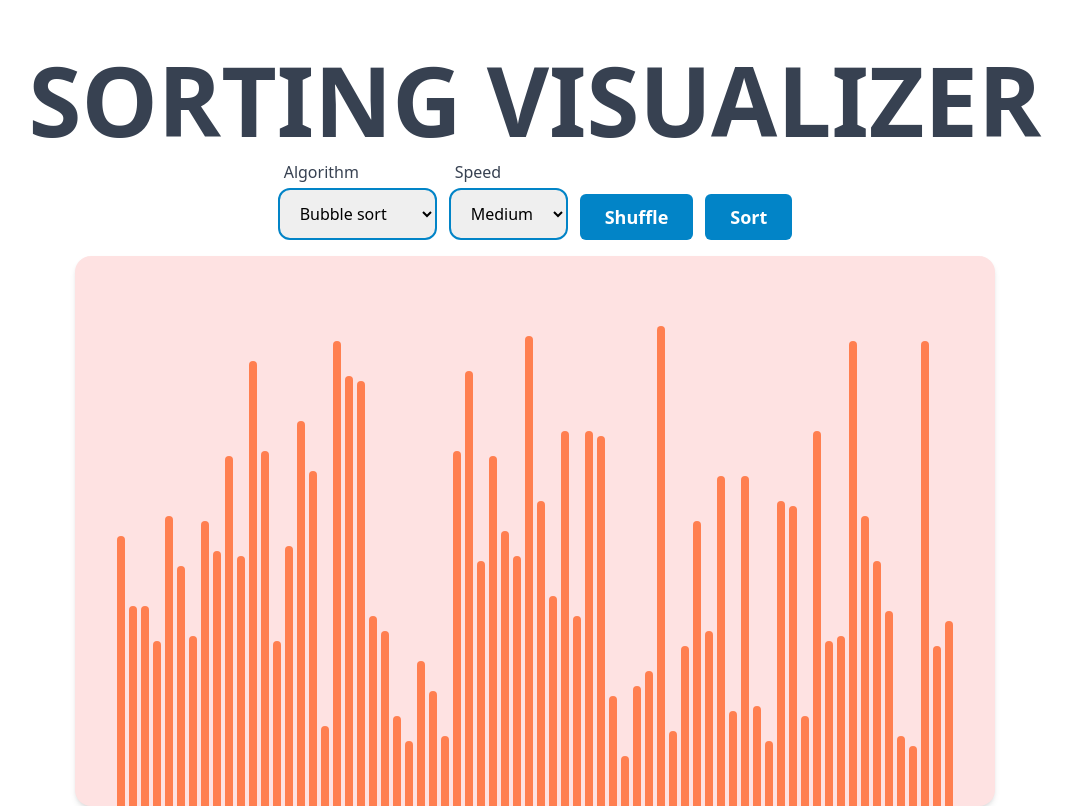
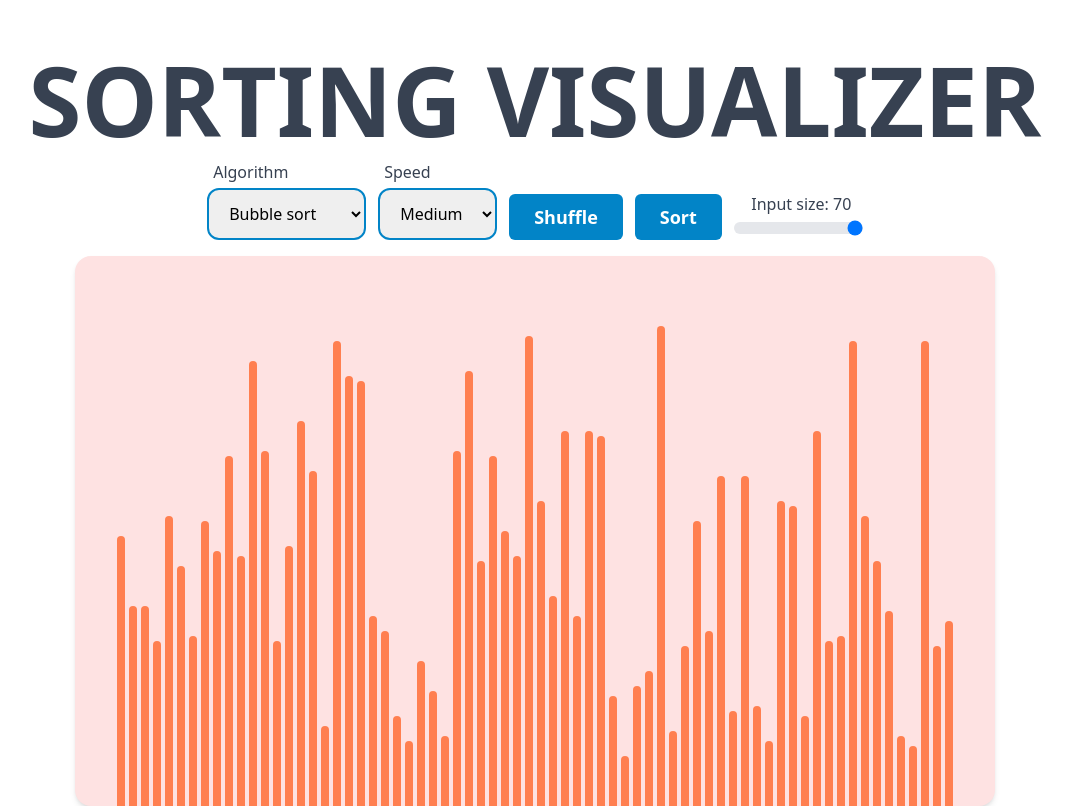
Before and after one commit to bskokdev/sorting-visualizer, a React (Vite) app: page / in a window 1280 px wide. Shown: the whole page, without its empty margins (105-1177 px from the left). Built offline with nearby package versions, Linux system fonts and the light colour scheme.

Commit message:
added input slider

```diff
--- a/src/App.tsx
+++ b/src/App.tsx
@@ -1,17 +1,31 @@
+import { useMemo } from "react";
 import MyButton from "./components/input/MyButton";
+import MyRange from "./components/input/MyRange";
 import MySelect from "./components/input/MySelect";
 import SorterControls from "./components/input/SorterControls";
 import { Sorter } from "./components/Sorter";
 import { algorithmOptions, speedOptions } from "./constants";
 import { useSorter } from "./hooks/useSorter";
 import { SortingAlgorithmType } from "./types";
+import { getMaxBarsForScreen } from "./utils";
 
 /**
  * Render the app
  */
 function App() {
-  const { changeAlgorithm, changeSpeed, bars, sort, isSorting, shuffle } =
-    useSorter();
+  const maxInputSize = useMemo(() => {
+    return getMaxBarsForScreen();
+  }, []);
+  const {
+    bars,
+    currInputSize,
+    isSorting,
+    changeAlgorithm,
+    changeSpeed,
+    changeInputSize,
+    sort,
+    shuffle,
+  } = useSorter(maxInputSize);
 
   return (
     <div className="p-10 flex flex-col items-center h-screen xl:justify-around">
@@ -25,7 +39,7 @@ function App() {
           <MySelect
             label={"Algorithm"}
             options={algorithmOptions}
-            onChange={(e) =>
+            onChange={(e: React.ChangeEvent<HTMLSelectElement>) =>
               changeAlgorithm(e.target.value as SortingAlgorithmType)
             }
           />
@@ -33,10 +47,20 @@ function App() {
             defaultValue={speedOptions[1].value}
             label={"Speed"}
             options={speedOptions}
-            onChange={(e) => changeSpeed(Number(e.target.value))}
+            onChange={(e: React.ChangeEvent<HTMLSelectElement>) =>
+              changeSpeed(Number(e.target.value))
+            }
           />
           <MyButton title="Shuffle" onClick={shuffle} />
           <MyButton title="Sort" onClick={sort} />
+          <MyRange
+            currSize={currInputSize}
+            maxSize={maxInputSize}
+            label="Input size"
+            onChange={(e: React.ChangeEvent<HTMLInputElement>) =>
+              changeInputSize(Number(e.target.value))
+            }
+          />
         </SorterControls>
       </Sorter>
     </div>
--- /dev/null
+++ b/src/components/input/MyRange.tsx
@@ -0,0 +1,32 @@
+interface MyRangeProps extends React.HTMLAttributes<HTMLInputElement> {
+  currSize: number;
+  maxSize: number;
+  label: string;
+}
+
+export default function MyRange({
+  currSize,
+  maxSize,
+  label,
+  ...props
+}: MyRangeProps) {
+  return (
+    <div>
+      <label
+        htmlFor="range-input"
+        className="flex flex-col text-center text-md pl-1.5 font-medium text-gray-700"
+      >
+        {label}: {currSize}
+      </label>
+      <input
+        {...props}
+        id="range-input"
+        type="range"
+        value={currSize}
+        min="1"
+        max={maxSize}
+        className="w-full h-3 bg-gray-200 rounded-lg appearance-none cursor-pointer"
+      />
+    </div>
+  );
+}
--- a/src/hooks/useSorter.ts
+++ b/src/hooks/useSorter.ts
@@ -7,11 +7,7 @@ import { radixSort } from "../algorithms/radixSort";
 import { selectionSort } from "../algorithms/selectionSort";
 import { speedOptions } from "../constants";
 import { Bar, SortingAlgorithmType } from "../types";
-import {
-  getBarCountForScreenSize,
-  getRandomNumber,
-  setBarArrayColor,
-} from "../utils";
+import { getRandomNumber, setBarArrayColor } from "../utils";
 import { SortingAlgorithmProps } from "./../types/index";
 
 /**
@@ -19,23 +15,23 @@ import { SortingAlgorithmProps } from "./../types/index";
  * functions: shuffle, changeAlgorithm, changeSpeed, sort
  * states: bars, isSorting
  */
-export function useSorter() {
+export function useSorter(defaultInputSize: number) {
   const [algo, setAlgo] = useState<SortingAlgorithmType>("bubble");
   const [speed, setSpeed] = useState<number>(speedOptions[1].value as number); // in ms
   const [bars, setBars] = useState<Bar[]>([]);
+  const [currInputSize, setCurrInputSize] = useState<number>(defaultInputSize);
   const [isSorting, setIsSorting] = useState<boolean>(false);
 
-  // generate array of bars on first render
+  // generate array of bars on first render and when input size changes
   useEffect(() => {
     generateRandomBars();
-  }, []);
+  }, [currInputSize]);
 
   // generate bars with random weights
   function generateRandomBars(): void {
     if (isSorting) return;
     let bars: Array<Bar> = [];
-    const barCount = getBarCountForScreenSize();
-    for (let i = 0; i < barCount; i++) {
+    for (let i = 0; i < currInputSize; i++) {
       const weight = getRandomNumber(10, 100);
       bars = [...bars, { weight, color: "coral" }];
     }
@@ -48,6 +44,10 @@ export function useSorter() {
 
   function changeSpeed(speed: number): void {
     setSpeed(speed);
+  }
+
+  function changeInputSize(size: number): void {
+    setCurrInputSize(size);
   }
 
   async function sort() {
@@ -76,10 +76,12 @@ export function useSorter() {
 
   return {
     bars,
+    isSorting,
+    currInputSize,
     shuffle: generateRandomBars,
     changeAlgorithm,
     changeSpeed,
+    changeInputSize,
     sort,
-    isSorting,
   };
 }
--- a/src/utils/index.ts
+++ b/src/utils/index.ts
@@ -40,7 +40,8 @@ export function getRandomNumber(from: number, to: number): number {
 /**
  * Returns the number of bars to be displayed on the screen based on the screen size
  */
-export function getBarCountForScreenSize(): number {
+export function getMaxBarsForScreen(): number {
+  console.log("get max bars for screen");
   const width = window.innerWidth;
   if (width < 768) return 18;
   if (width < 1024) return 40;
```
